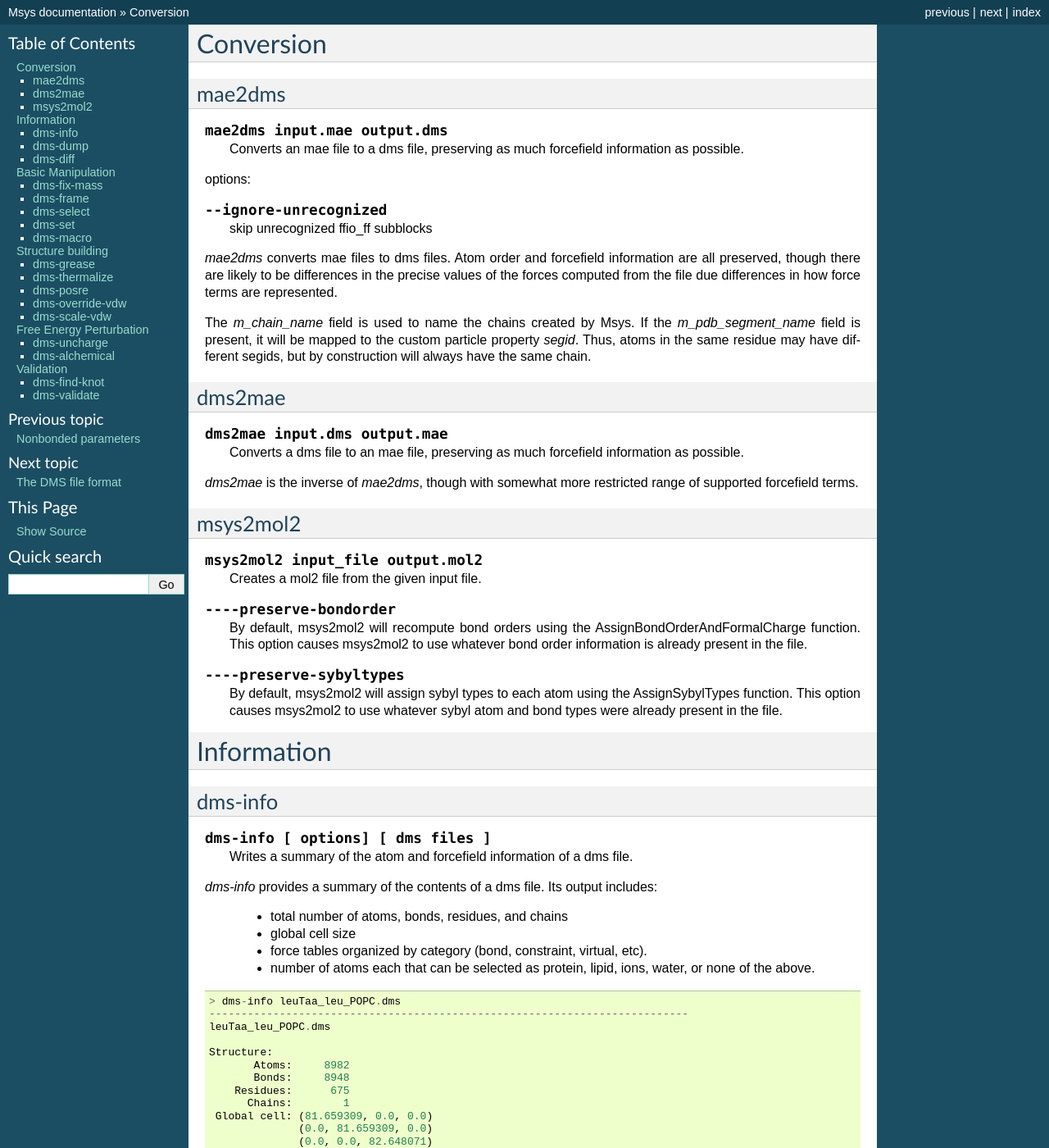
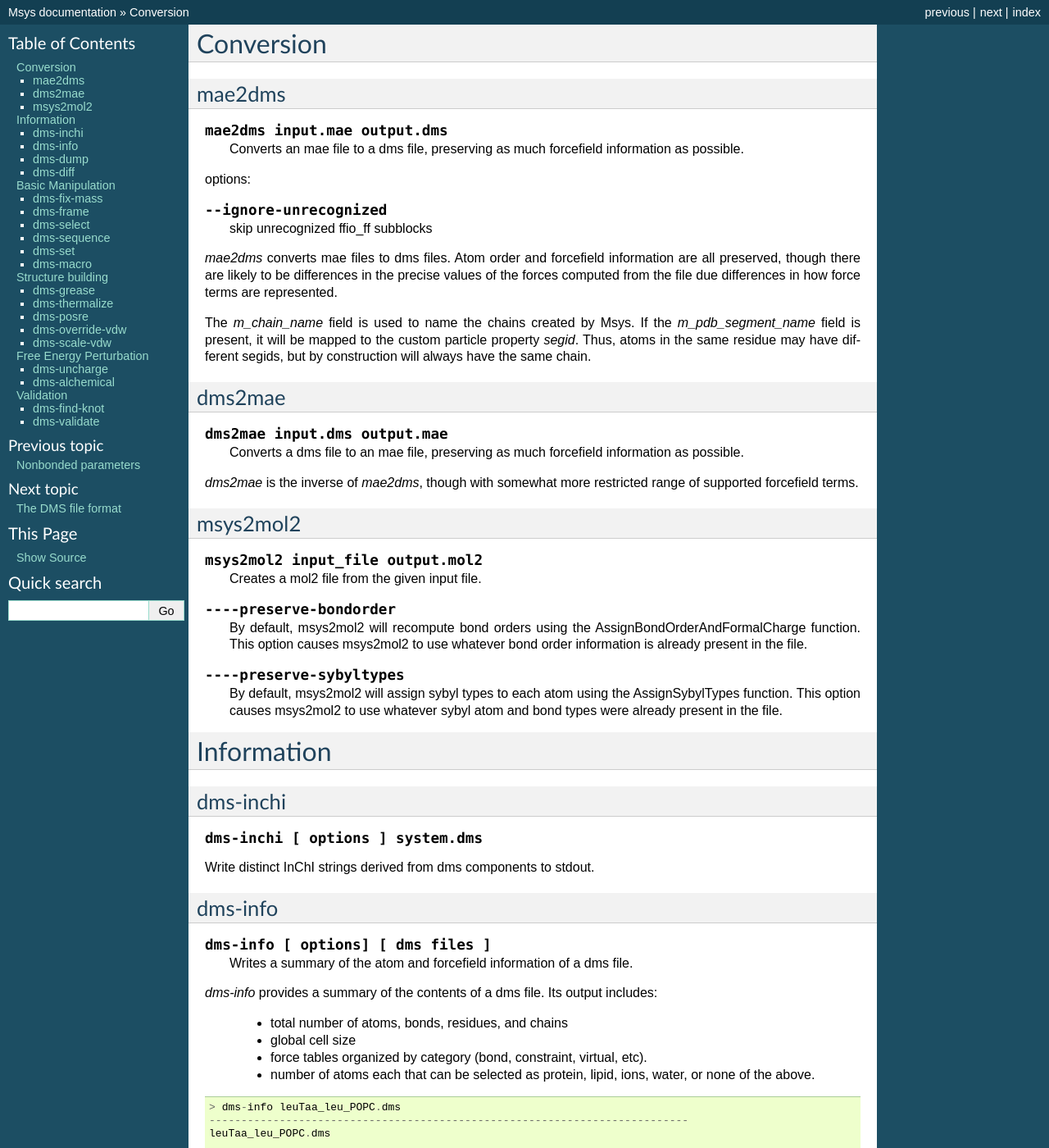
Before and after one commit to DEShawResearch/msys, a Sphinx documentation site: the page built from doc/source/tools.rst, in a window 1280 px wide and 1400 px high. Shown: the whole window at 82% size. Built offline with Sphinx 7.4.7, drawn with Linux system fonts in a browser that asks for light colours; the version number could not be read and is left out; some of the changed text lies outside the part shown.

Commit message:
Mention new tools in the documentation.
[git-p4: depot-paths = "//depot/desrad/main/sw/libs/msys/": change = 158538]

```diff
--- a/doc/source/tools.rst
+++ b/doc/source/tools.rst
@@ -63,6 +63,15 @@
 -----------
 Information
 -----------
+
+dms-inchi
+---------
+.. program:: dms-inchi
+
+.. describe:: dms-inchi [ options ] system.dms
+
+Write distinct InChI strings derived from dms components to stdout.
+
 
 dms-info
 --------
@@ -320,6 +329,13 @@
 *dms-select* takes the selected atoms in ``input.dms`` and either writes
 or appends them to ``output.dms``, depending on the supplied options.
 
+dms-sequence
+------------
+.. program:: dms-sequence
+
+.. describe:: dms-sequence [ options ] system.dms
+
+Write sequences in a dms file to stdout.
 
 dms-set
 -------
```
